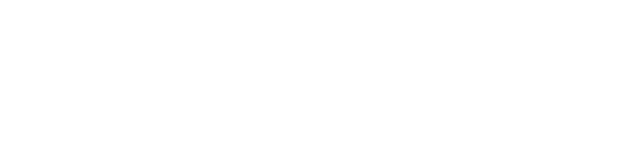
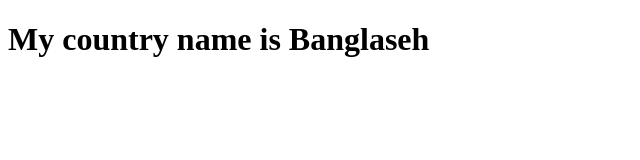
Before and after one commit to AhsanulHaque2026/my-first-website, a plain HTML site: page index.html in a window 1280 px wide. Shown: the whole page, without its empty margins (0-640 px from the left). Drawn offline with Linux system fonts and the light colour scheme.

Commit message:
first ever done

```diff
--- a/index.html
+++ b/index.html
@@ -4,8 +4,10 @@
     <meta charset="UTF-8">
     <meta name="viewport" content="width=device-width, initial-scale=1.0">
     <title>Md. Ahsanul Haque</title>
+
 </head>
 <body>
+    <h1>My country name is Banglaseh</h1>
 
 </body>
 </html>
```
